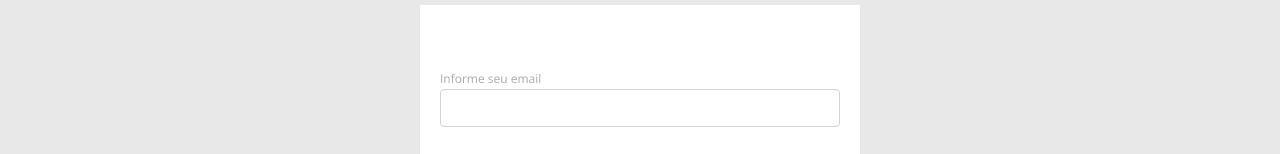
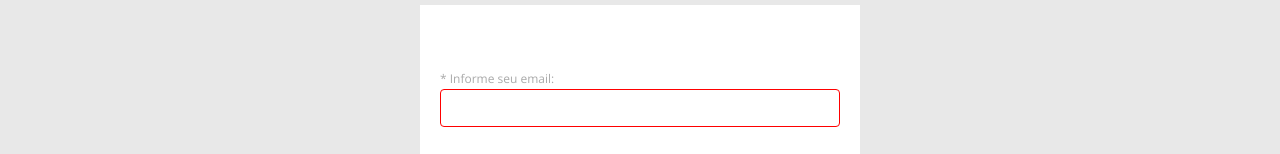
Before and after one commit to Patrick-JVM/CupcakeLicia, a React (Create React App) app in the folder frontend/: page /form/1 in a window 1280 px wide. Shown: the part 139-293 px from the top of the page. Built offline with nearby package versions, Linux system fonts and the light colour scheme; no server answers.

Commit message:
Ajustes de Obrigatoriedade de campo

```diff
--- a/frontend/src/components/FormCard/index.tsx
+++ b/frontend/src/components/FormCard/index.tsx
@@ -57,8 +57,8 @@ function FormCard( { movieId } : Props) {
                 <h3>{movie?.title}</h3>
                 <form className="dsmovie-form" onSubmit={handleSubmit}>
                     <div className="form-group dsmovie-form-group">
-                        <label htmlFor="email">Informe seu email</label>
-                        <input type="email" className="form-control" id="email" />
+                        <label htmlFor="email">* Informe seu email:</label>
+                        <input type="email" className="form-control" id="email" required/>
                     </div>
                     <div className="form-group dsmovie-form-group">
                         <label htmlFor="score">Informe sua avaliação</label>
--- a/frontend/src/components/FormCard/styles.css
+++ b/frontend/src/components/FormCard/styles.css
@@ -39,6 +39,13 @@
 
 }
 
+input:invalid{
+    border-color: red;
+}
+input:valid{
+    border-color: green;
+}
+
 .dsmovie-card-bottom-container h3 {
     color: #4A4A4A;
     text-align: center;
```
